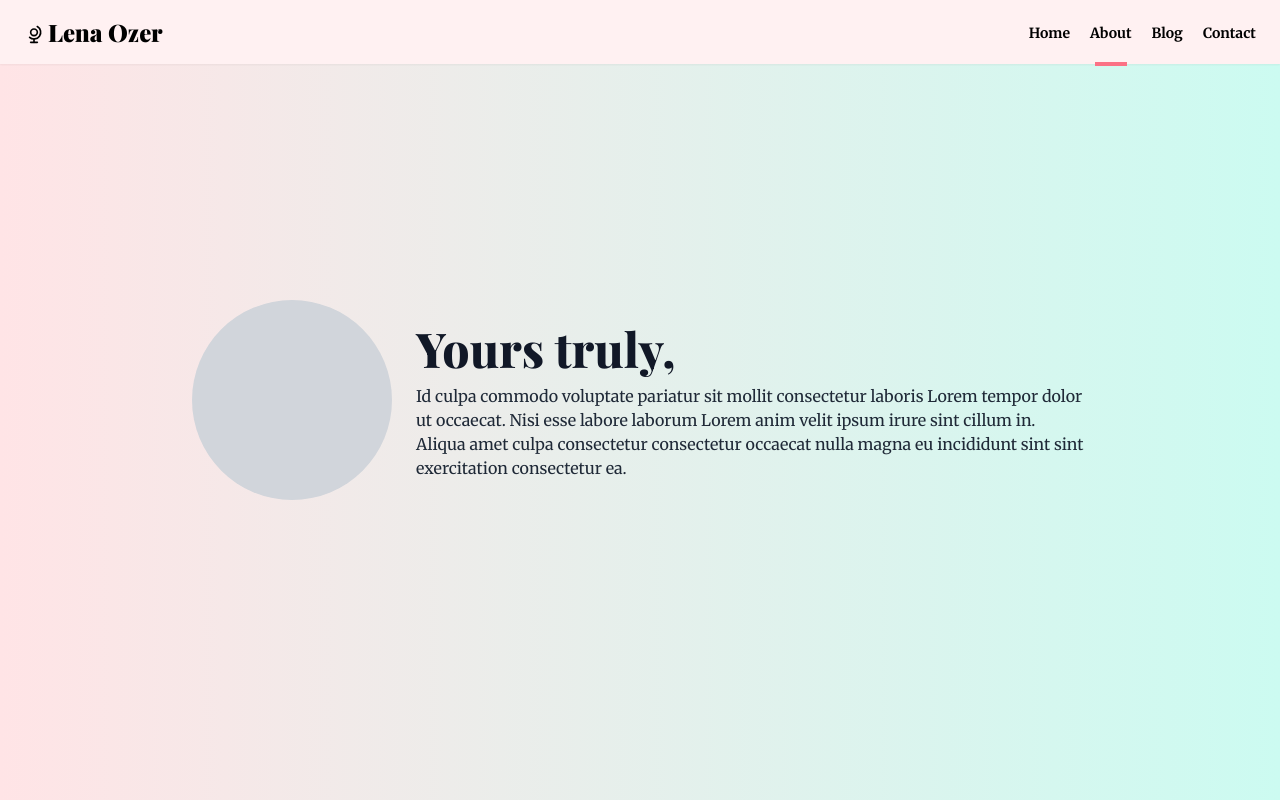
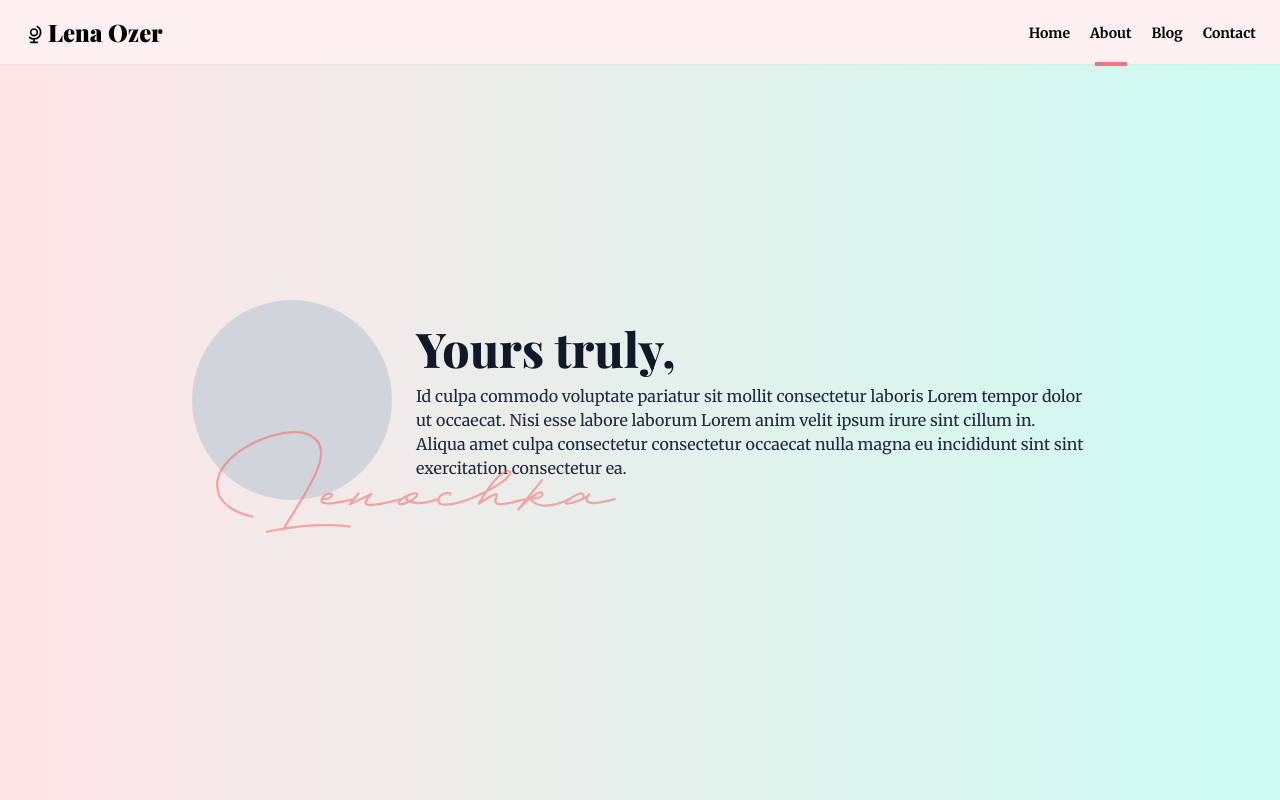
Before and after one commit to Darkryhr/lena-ozer, a Next.js app: page /about in a window 1280 px wide. Shown: the top 800 px of the page. Built offline with nearby package versions, Linux system fonts and the light colour scheme.

Commit message:
about graphic

```diff
--- a/pages/about.js
+++ b/pages/about.js
@@ -1,9 +1,10 @@
+import Image from 'next/image';
 import React from 'react';
 
 const About = () => {
   return (
     <div className='mx-auto h-screen flex items-center px-8 max-w-7xl justify-center'>
-      <div className='flex items-start justify-center md:space-x-6 md:flex-row flex-col'>
+      <div className='flex items-start justify-center md:space-x-6 md:flex-row flex-col relative'>
         <div className='min-w-[200px] min-h-[200px] bg-gray-300 rounded-full'></div>
         <div className='flex flex-col mt-6 md:max-w-2xl text-clip'>
           <h1 className='text-5xl font-extrabold font-serif text-gray-900'>
@@ -17,6 +18,14 @@ const About = () => {
             exercitation consectetur ea.
           </p>
         </div>
+        <div className='absolute md:top-8 md:right-6 opacity-50 -bottom-44 left-0'>
+          <Image
+            src='/signature.svg'
+            width={400}
+            height={300}
+            alt='lenas signature'
+          />
+        </div>
       </div>
     </div>
   );
```
Also changed, not shown: public/signature.svg (added).
